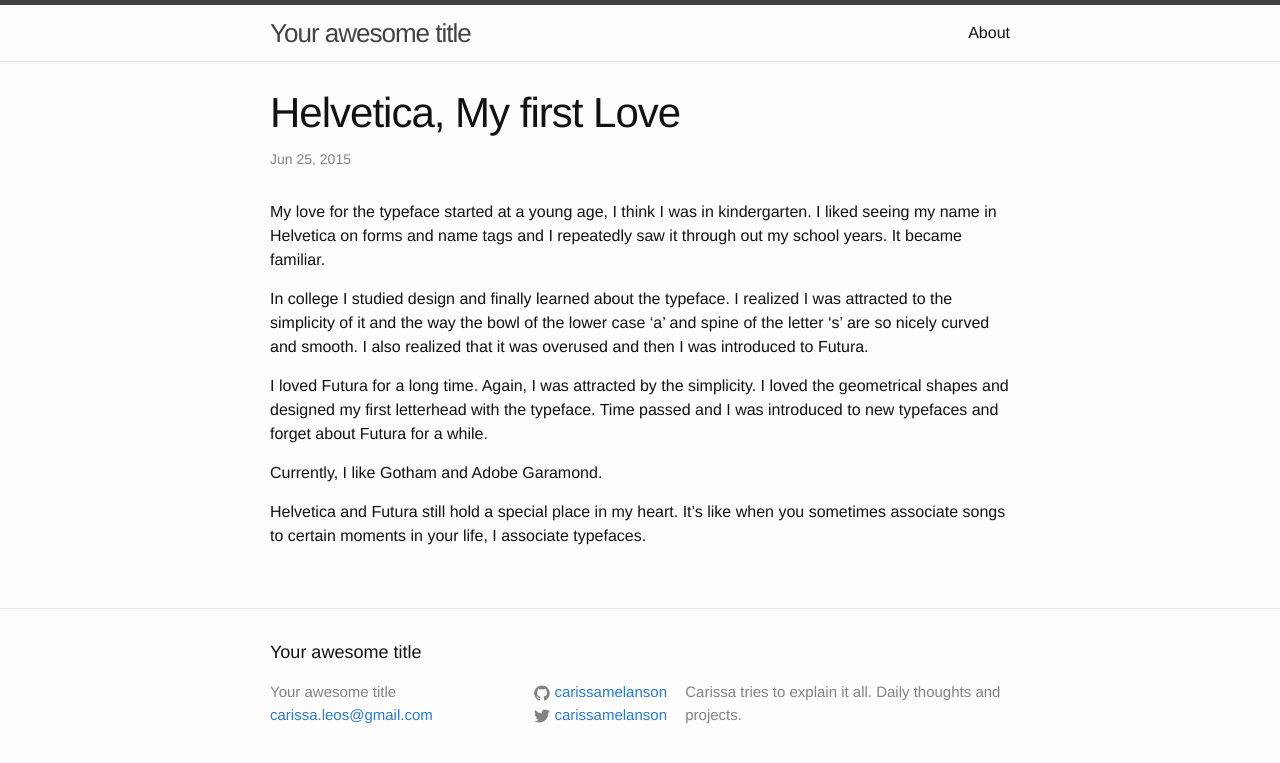
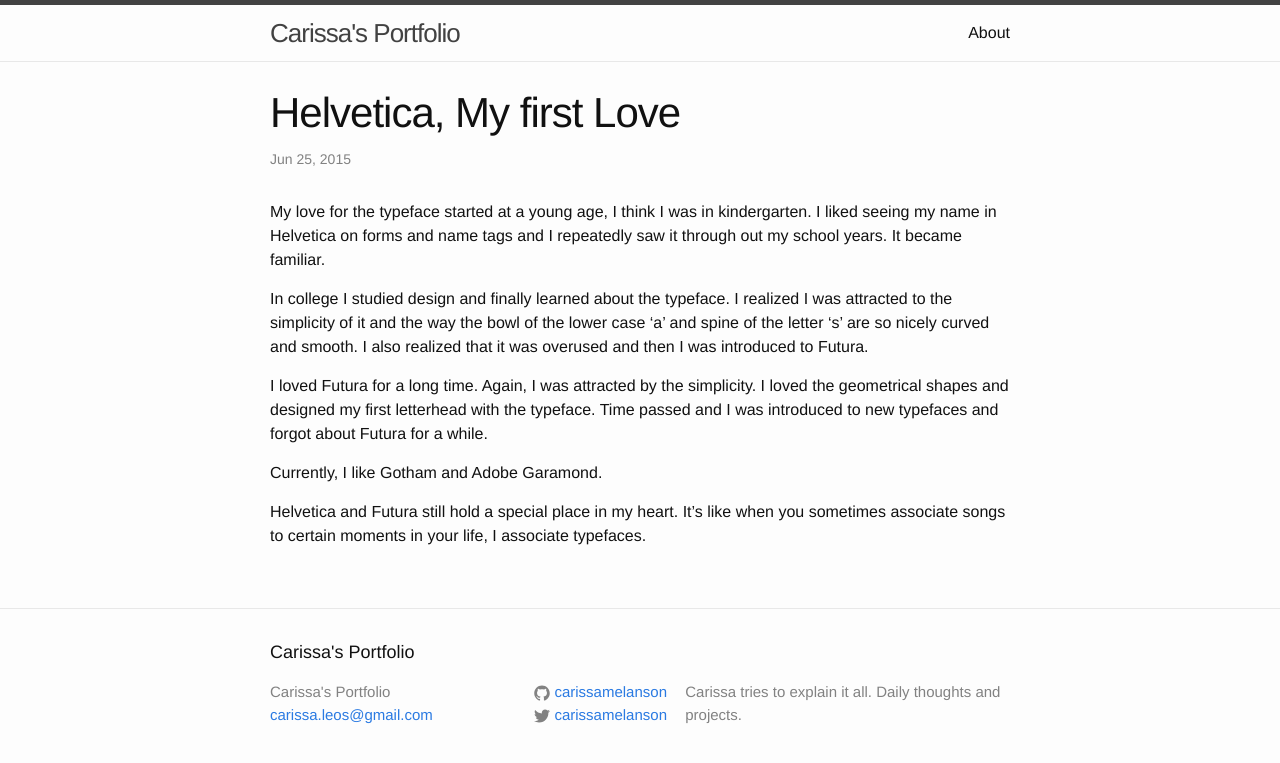
Before and after one commit to carissamelanson/carissamelanson.github.io, a Jekyll site: the page built from _posts/2015-06-25-helvetica-my-first-love.markdown, in a window 1280 px wide. Shown: the top 763 px of the page. Built offline with Jekyll 4.4.1, drawn with Linux system fonts in a browser that asks for light colours.

Commit message:
added hackathon blog post

```diff
--- a/_config.yml
+++ b/_config.yml
@@ -1,5 +1,5 @@
 # Site settings
-title: Your awesome title
+title: Carissa's Portfolio
 email: carissa.leos@gmail.com
 description: > # this means to ignore newlines until "baseurl:"
   Carissa tries to explain it all. Daily thoughts and projects.
--- a/_posts/2015-06-12-sketching-grids.markdown
+++ b/_posts/2015-06-12-sketching-grids.markdown
@@ -4,9 +4,9 @@
 date:   2015-06-12
 
 ---
-![sketch 2](images/sketch_2.jpg)
+![sketch 2](/images/sketch_2.jpg)
 
-![sketch 1](images/sketch_1.jpg)
+![sketch 1](/images/sketch_1.jpg)
 
 Learning grid systems isn't new to me, but it has been refreshing to learn how they can also apply to the web.
 Sketching out grids of websites was a nice break from coding. I forgot how much I really enjoy sketching.
--- a/_posts/2015-06-24-typecast.markdown
+++ b/_posts/2015-06-24-typecast.markdown
@@ -5,7 +5,7 @@
 
 ---
 We just started our website redesign project and we are using Typecast to layout fonts for our menus.
-Typecast seems tricky, it's not really intuitive. It seems like it could be a really cool program to use for doing quick mockups, but it's not quick at all. It works kind of buggy. I keep deleting lines and looking for an undo option, but that doesn't seem to exist. Things seem to move on there own. Using Typecast took way longer and some of my layouts aren't a true representation of my concept, because of all the weird things going on in Typecast I felt kind of limited in what I could do with it. It seems like Illustrator might be a better option moving forward.
+Typecast seems tricky, it's not really intuitive. It seems like it could be a really cool program to use for doing quick mockups, but it's not quick at all. It works kind of buggy. I keep deleting lines and looking for an undo option, but that doesn't seem to exist. Things seem to move on their own. Using Typecast took way longer and some of my layouts aren't a true representation of my concept, because of all the weird things going on in Typecast I felt kind of limited in what I could do with it. It seems like Illustrator might be a better option moving forward.
 
 Concepts for Blue Dahlia's website redesign:
 
--- a/_posts/2015-06-25-helvetica-my-first-love.markdown
+++ b/_posts/2015-06-25-helvetica-my-first-love.markdown
@@ -13,7 +13,7 @@
 
 I loved Futura for a long time. Again, I was attracted by the simplicity.
 I loved the geometrical shapes and designed my first letterhead with the typeface.
-Time passed and I was introduced to new typefaces and forget about Futura for a while.
+Time passed and I was introduced to new typefaces and forgot about Futura for a while.
 
 Currently, I like Gotham and Adobe Garamond.
 
```
Also changed, not shown: _posts/2015-06-22-hackathon.markdown (added, +14 -0 lines).
